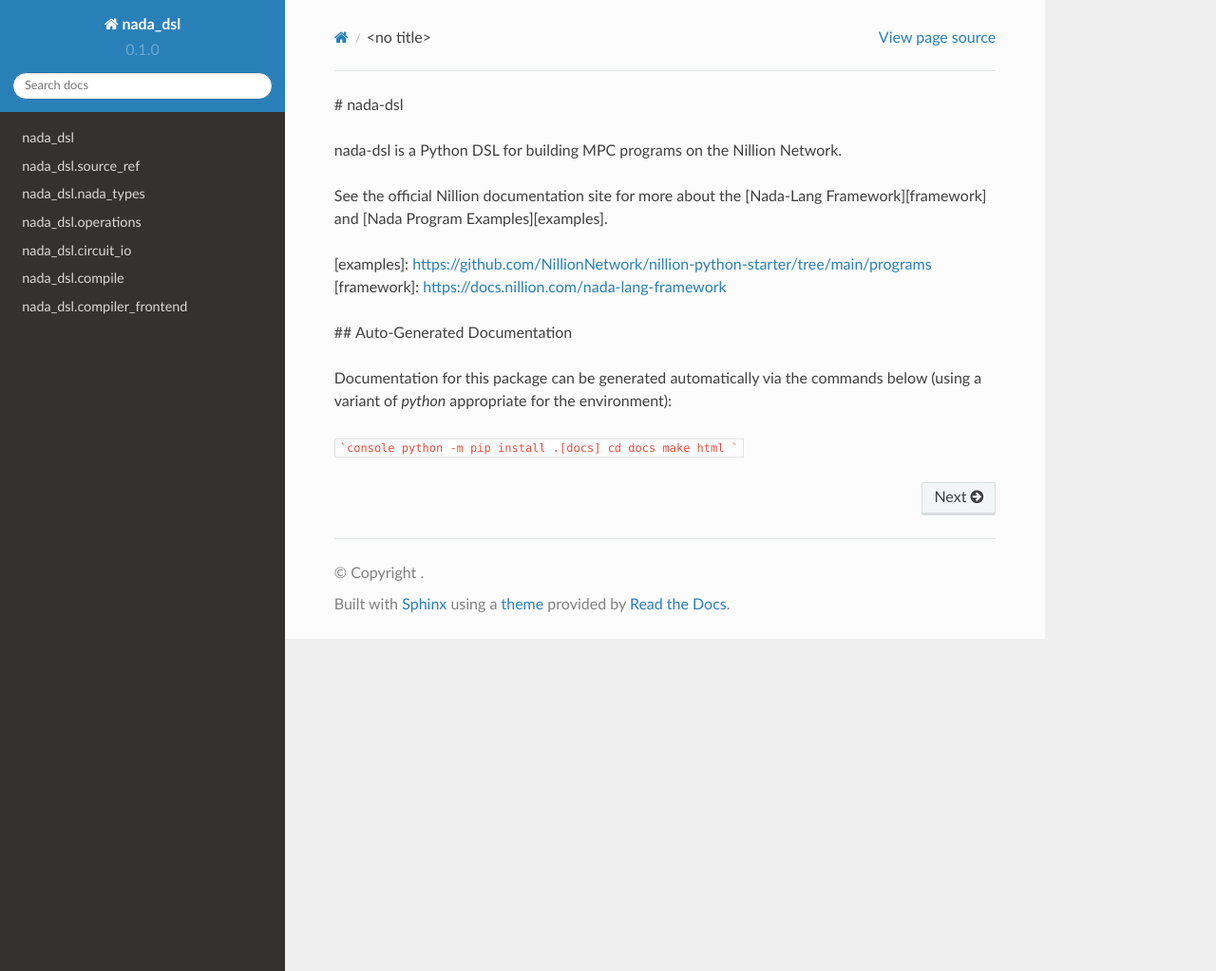
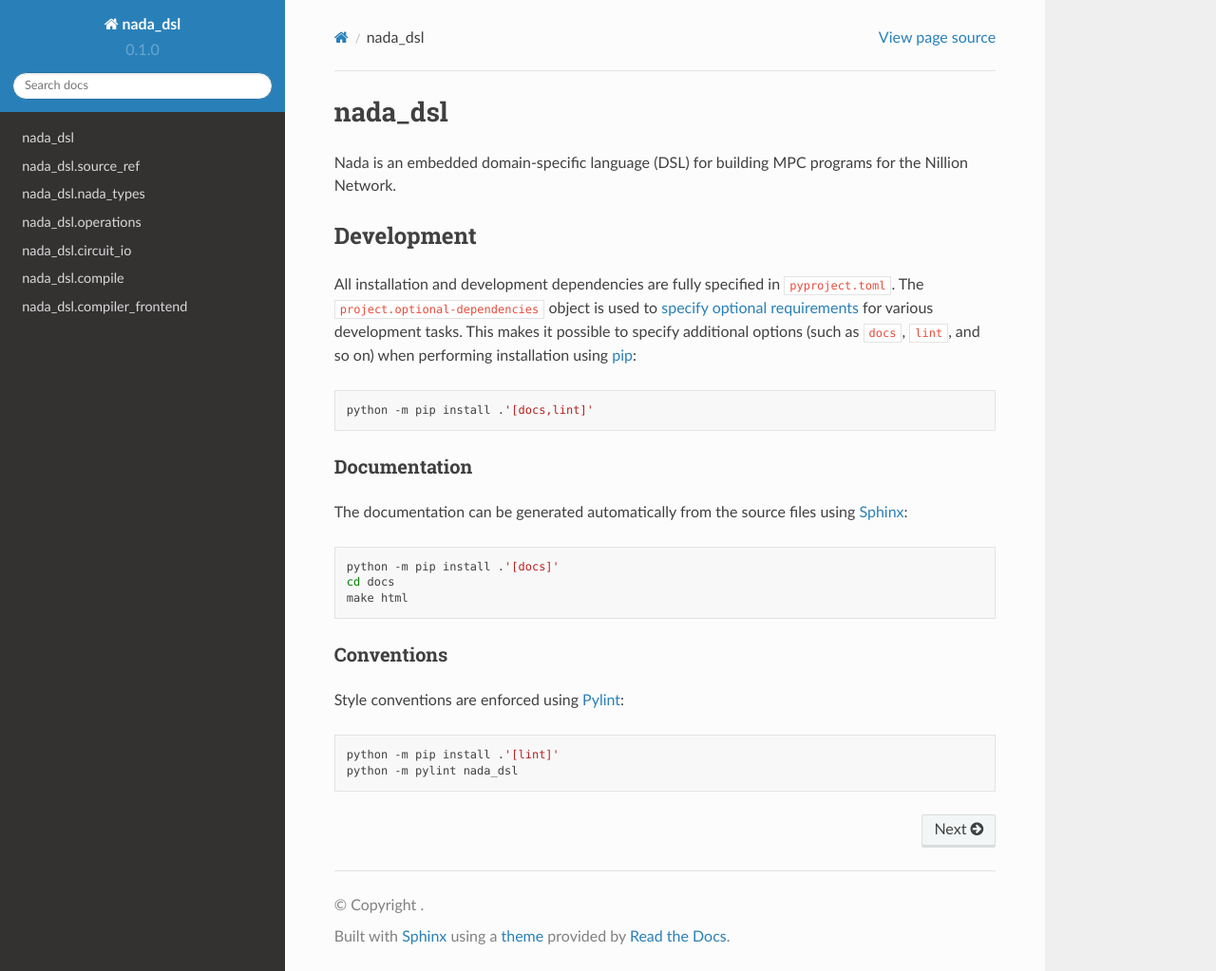
Before and after one commit to NillionNetwork/nada-dsl, a Sphinx documentation site: the page built from docs/index.rst, in a window 1280 px wide and 1023 px high. Shown: the whole window at 95% size. Built offline with Sphinx 7.4.7 and the Read the Docs theme 2.0.0, drawn with Linux system fonts in a browser that asks for light colours.

````diff
--- a/README.md
+++ b/README.md
@@ -13,7 +13,7 @@
 Documentation for this package can be generated automatically via the commands below (using a variant of `python` appropriate for the environment):
 
 ```console
-python -m pip install .[docs]
+python -m pip install '.[docs]'
 cd docs
 make html
 ```
--- a/README.rst
+++ b/README.rst
@@ -10,7 +10,7 @@
 
 .. code-block:: bash
 
-    python -m pip install .[docs,lint]
+    python -m pip install .'[docs,lint]'
 
 Documentation
 ^^^^^^^^^^^^^
@@ -18,7 +18,7 @@
 
 .. code-block:: bash
 
-    python -m pip install .[docs]
+    python -m pip install .'[docs]'
     cd docs
     make html
 
@@ -28,5 +28,5 @@
 
 .. code-block:: bash
 
-    python -m pip install .[lint]
+    python -m pip install .'[lint]'
     python -m pylint nada_dsl
--- a/docs/index.rst
+++ b/docs/index.rst
@@ -1,2 +1,2 @@
-.. include:: ../README.md
+.. include:: ../README.rst
 .. include:: toc.rst
````
Also changed, not shown: 1 other file.
